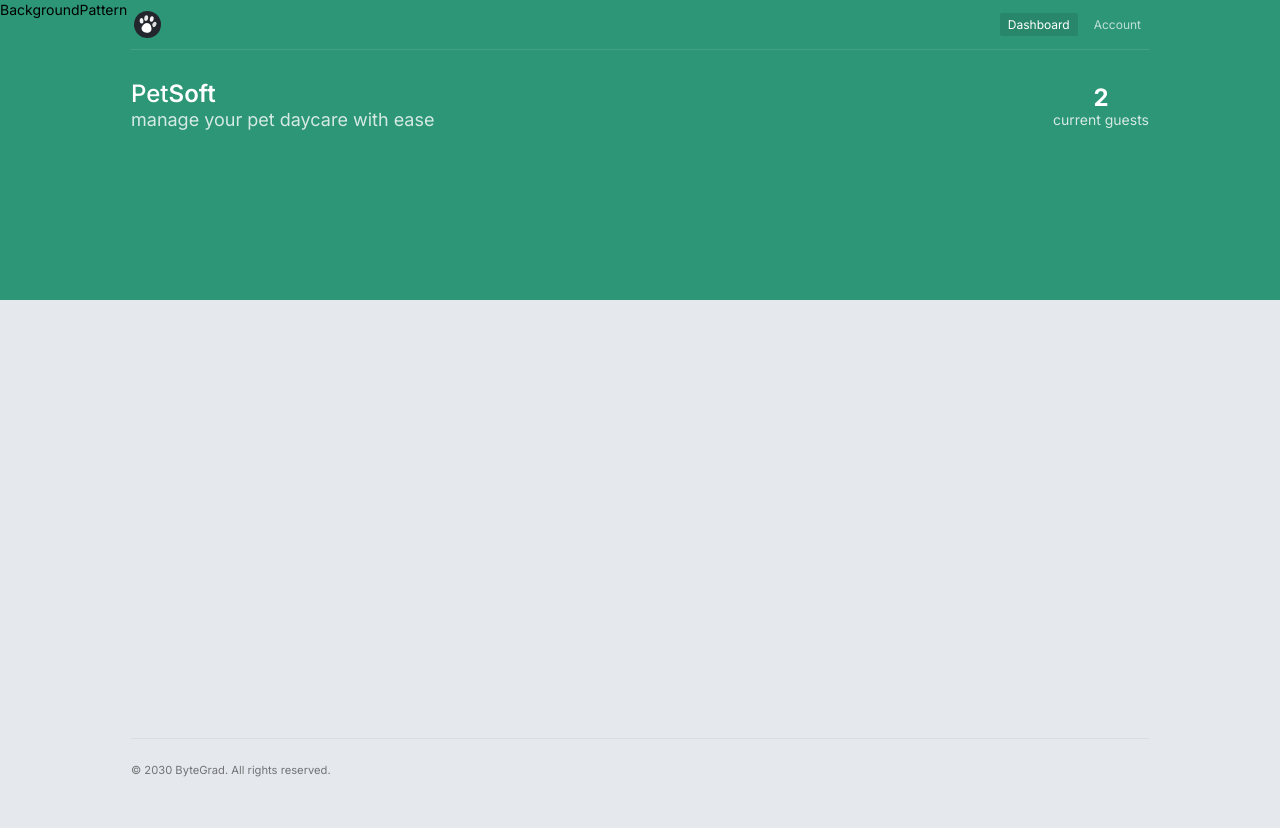
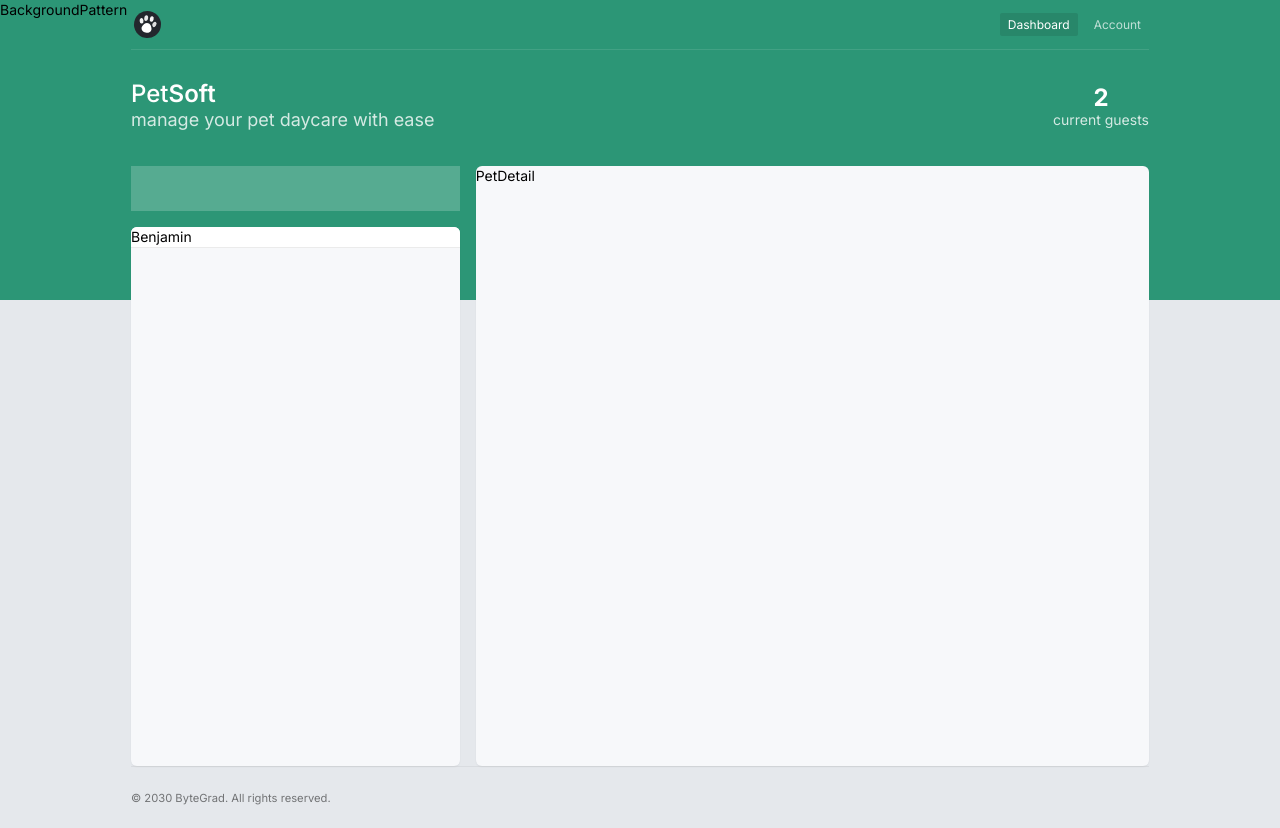
Before and after one commit to Visvoker/petSoft, a Next.js app: page /app/dashboard in a window 1280 px wide. Before the commit the page ends 800 px from the top, so only its background shows below. Built offline with nearby package versions, Linux system fonts and the light colour scheme.

Commit message:
Dashboard Grid Layout

```diff
--- a/src/app/(app)/app/dashboard/page.tsx
+++ b/src/app/(app)/app/dashboard/page.tsx
@@ -1,4 +1,8 @@
 import Branding from "@/components/branding";
+import ContentBlock from "@/components/content-block";
+import PetDetail from "@/components/pet-detail";
+import PetList from "@/components/pet-list";
+import SearchForm from "@/components/search-form";
 import Stats from "@/components/stats";
 
 export default function DashboardPage() {
@@ -9,6 +13,24 @@
 
         <Stats />
       </div>
+
+      <div className="grid grid-cols-3 grid-rows-[45px_1fr] gap-4 h-[600px]">
+        <div className="row-start-1 row-span-1 col-start-1 col-span-1">
+          <SearchForm />
+        </div>
+
+        <div className="row-start-2 row-span-full col-start-1 col-span-1">
+          <ContentBlock>
+            <PetList />
+          </ContentBlock>
+        </div>
+
+        <div className="row-start-1 row-span-full col-start-2 col-span-full">
+          <ContentBlock>
+            <PetDetail />
+          </ContentBlock>
+        </div>
+      </div>
     </main>
   );
 }
--- /dev/null
+++ b/src/components/content-block.tsx
@@ -0,0 +1,11 @@
+export default function ContentBlock({
+  children,
+}: {
+  children: React.ReactNode;
+}) {
+  return (
+    <div className="bg-[#F7F8FA] shadow-sm rounded-md overflow-hidden h-full w-full">
+      {children}
+    </div>
+  );
+}
--- /dev/null
+++ b/src/components/pet-detail.tsx
@@ -0,0 +1,3 @@
+export default function PetDetail() {
+  return <div>PetDetail</div>;
+}
--- /dev/null
+++ b/src/components/pet-list.tsx
@@ -0,0 +1,9 @@
+export default function PetList() {
+  return (
+    <ul className="bg-white border-b border-black/[0.08]">
+      <li>
+        <button>Benjamin</button>
+      </li>
+    </ul>
+  );
+}
--- /dev/null
+++ b/src/components/search-form.tsx
@@ -0,0 +1,7 @@
+export default function SearchForm() {
+  return (
+    <form className="h-full w-full">
+      <input className="w-full h-full bg-white/20" />
+    </form>
+  );
+}
```
